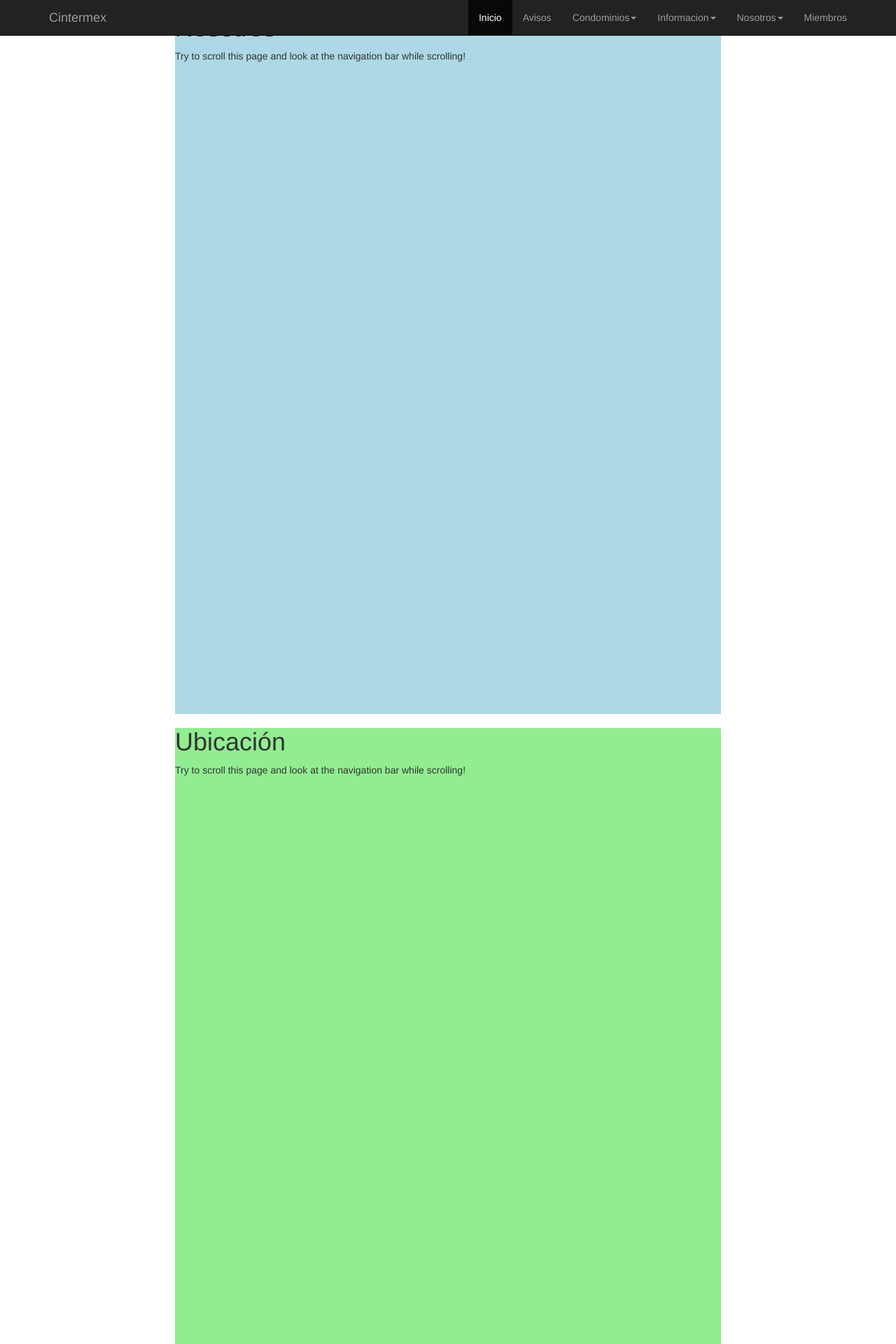
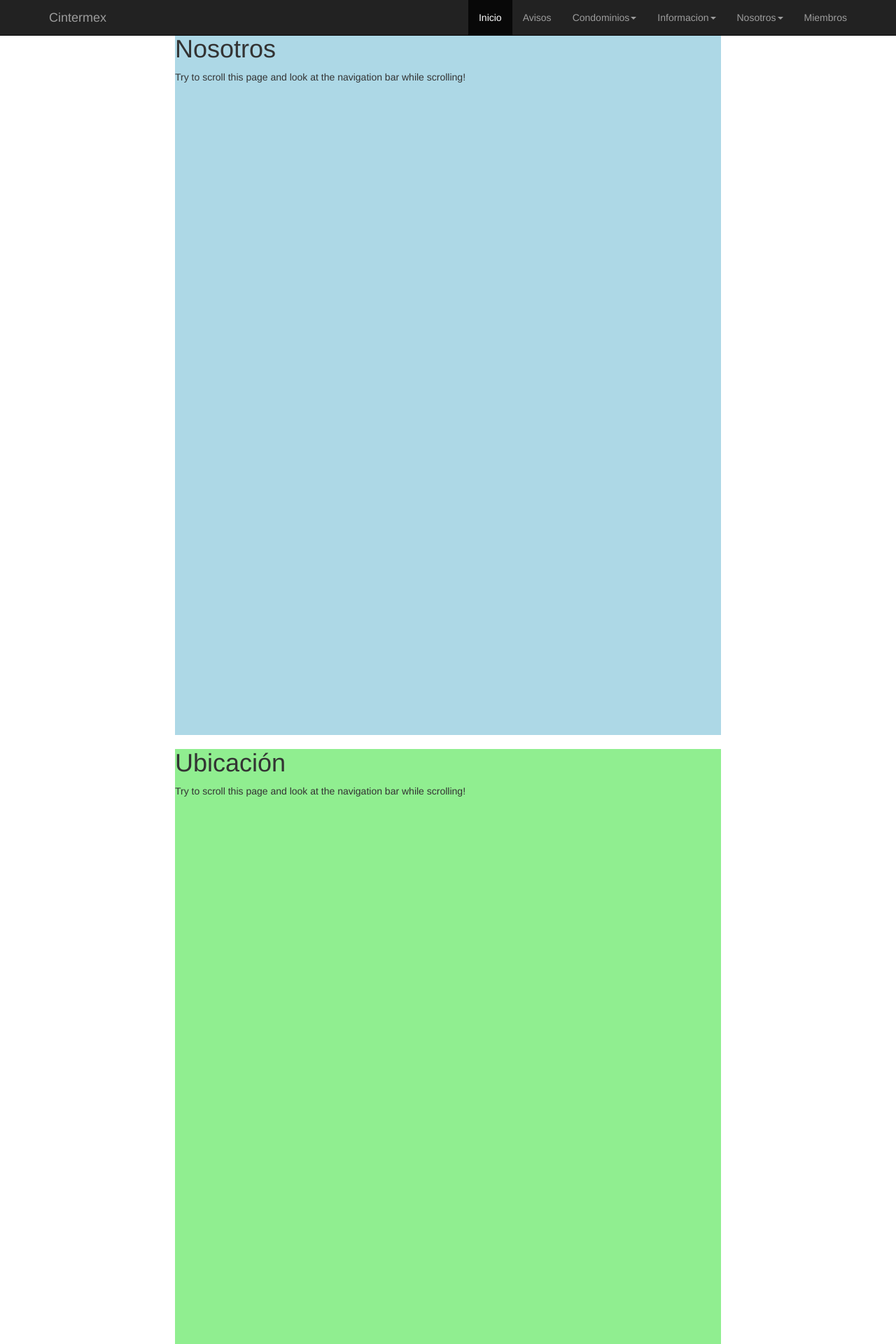
Before and after one commit to mpeyrotc/govector, a Django app: a page that uses templates/base.html in a window 1280 px wide. Shown: the top 1920 px of the page at 70% size. Run offline with Django 3.2, Linux system fonts and the light colour scheme; some libraries are stand-ins or nearby versions.

Commit message:
add margin on top

```diff
--- a/static/css/base.css
+++ b/static/css/base.css
@@ -24,3 +24,7 @@
         margin: 0px auto 0px auto;
     }
 }
+
+.site-container {
+    margin-top: 50px;
+}
```
